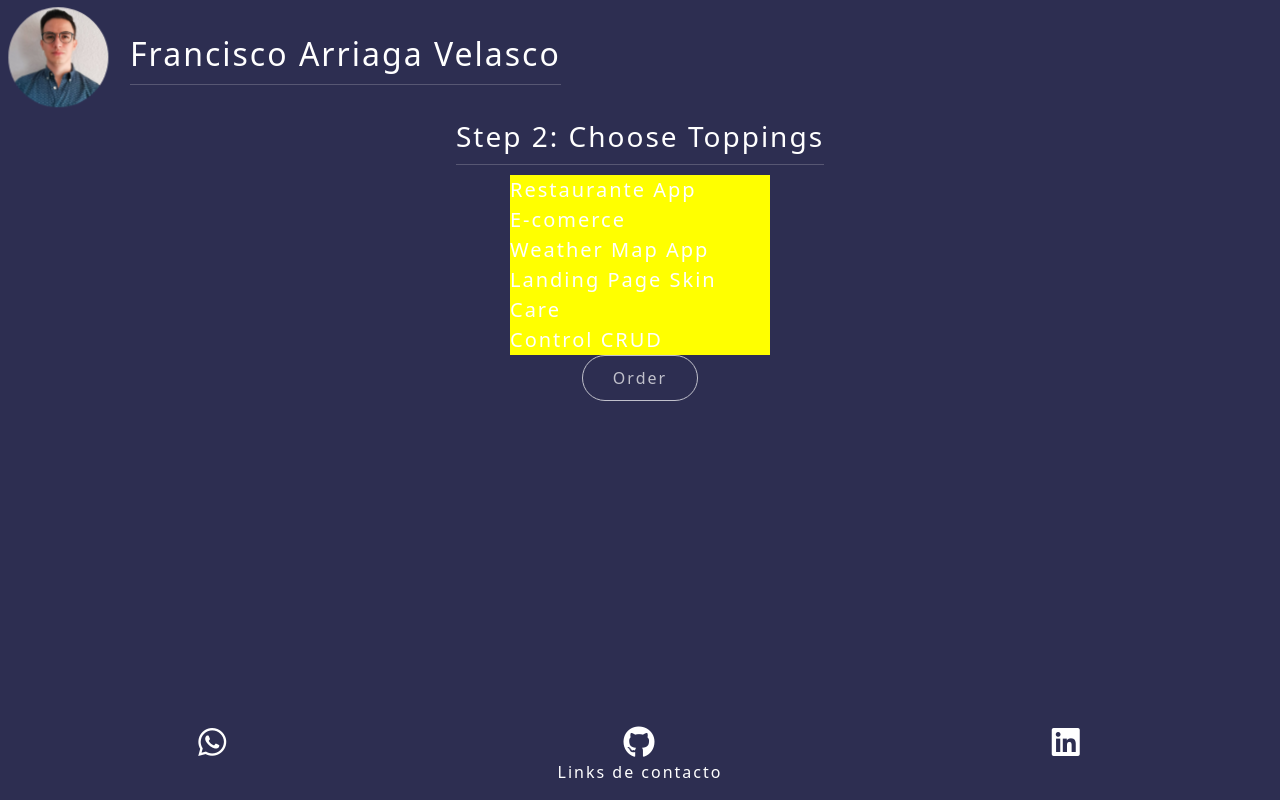
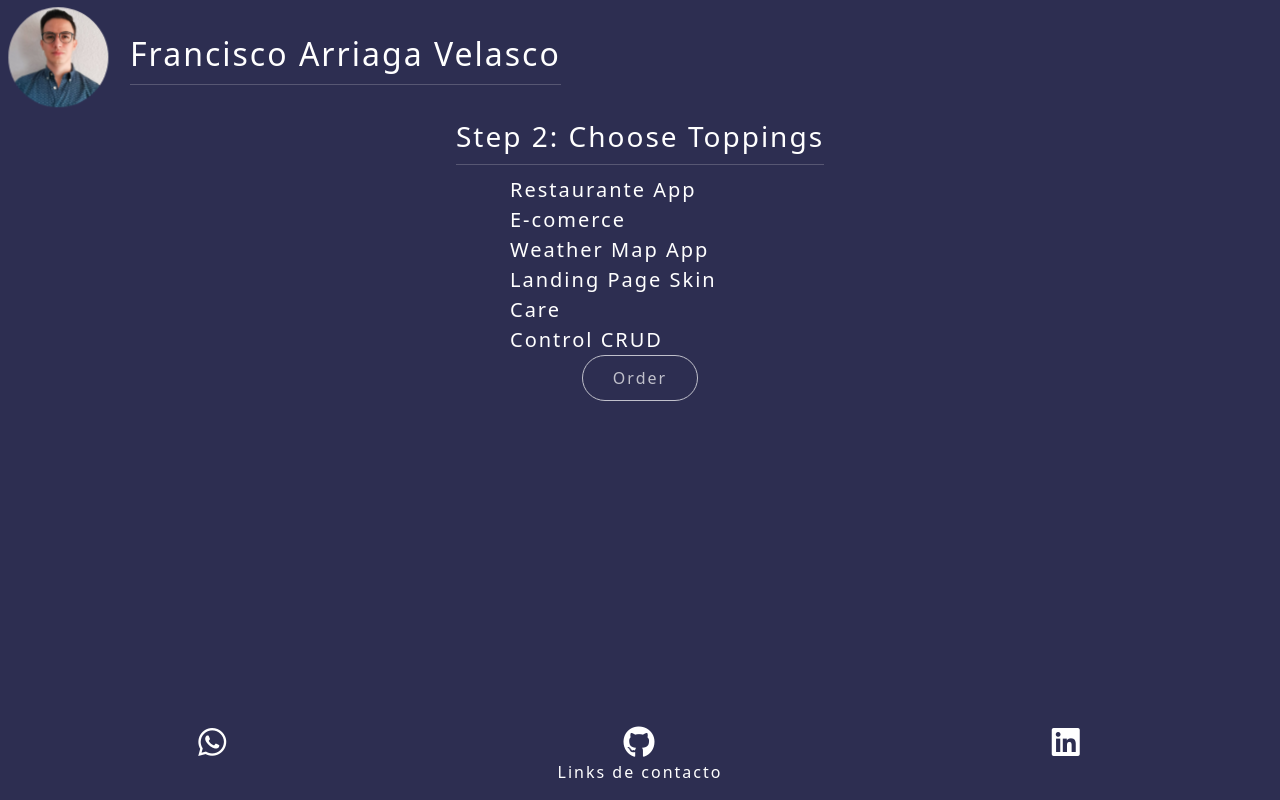
Before and after one commit to arrrriaga/portafolio-proyectos, a React (Create React App) app: page /toppings in a window 1280 px wide. Built offline with nearby package versions, Linux system fonts and the light colour scheme.

Commit message:
Responsive fixed en celulares

```diff
--- a/src/pages/Base/Base.css
+++ b/src/pages/Base/Base.css
@@ -18,14 +18,13 @@
 .base-container .RowBase li {
   cursor: pointer;
   font-size: 40px;
-
   padding-bottom: 20px;
 }
 .base-container .RowButton {
   height: 30%;
 }
 
-@media (max-height: 800px) {
+@media (max-height: 600px) {
   .base-container .RowBase li {
     font-size: 20px;
     padding-bottom: 0px;
@@ -43,7 +42,6 @@
 
 @media (max-height: 800px) and (min-width: 700px) {
   .base-container .RowBase li {
-    background-color: yellow;
     font-size: 20px;
     padding-bottom: 0px;
   }
--- a/src/pages/Portfolio/Portfolio.css
+++ b/src/pages/Portfolio/Portfolio.css
@@ -35,7 +35,6 @@
 }
 @media (max-height: 800px) and (min-width: 700px) {
   .toppings-container .RowBase li {
-    background-color: yellow;
     font-size: 20px;
     padding-bottom: 0px;
   }
```
